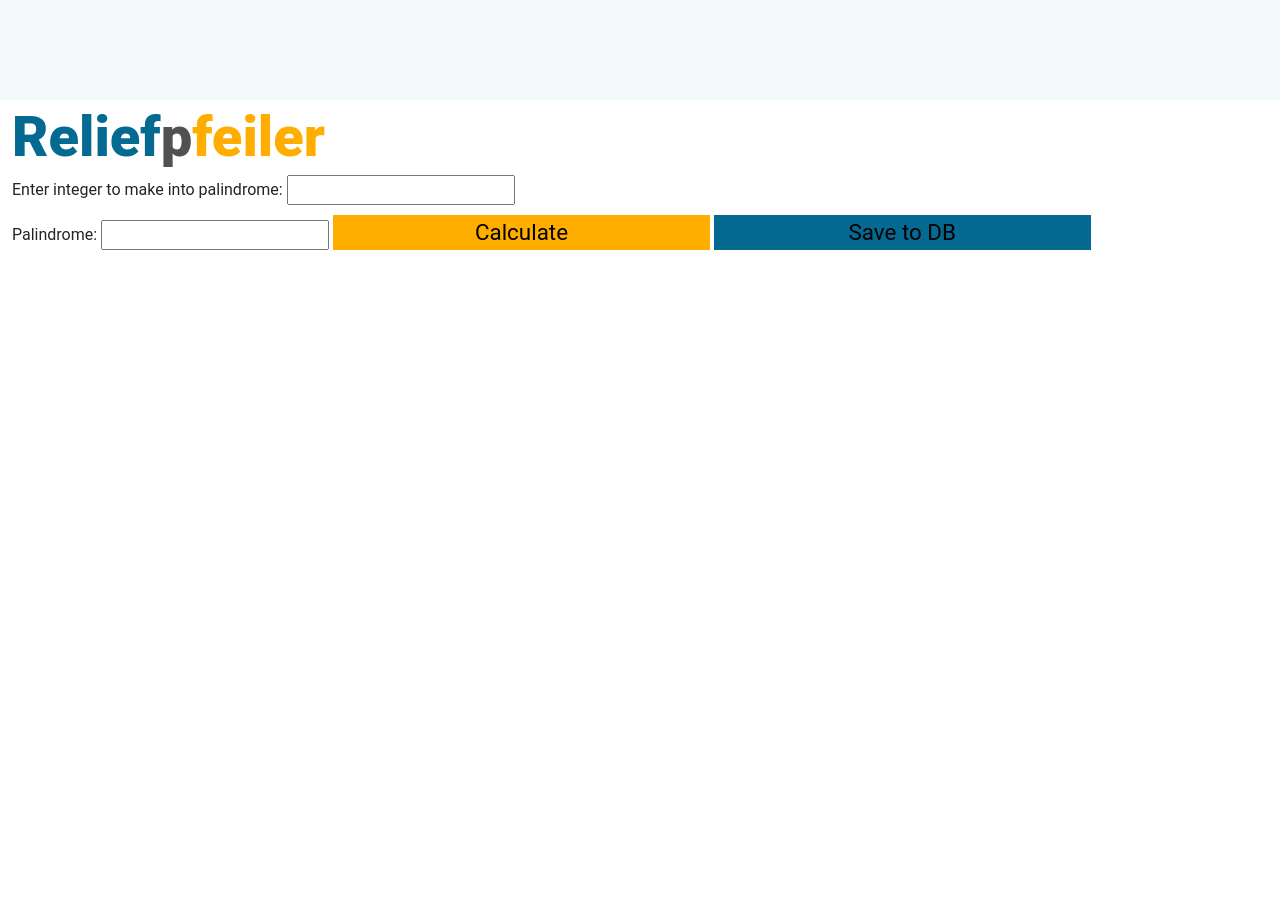
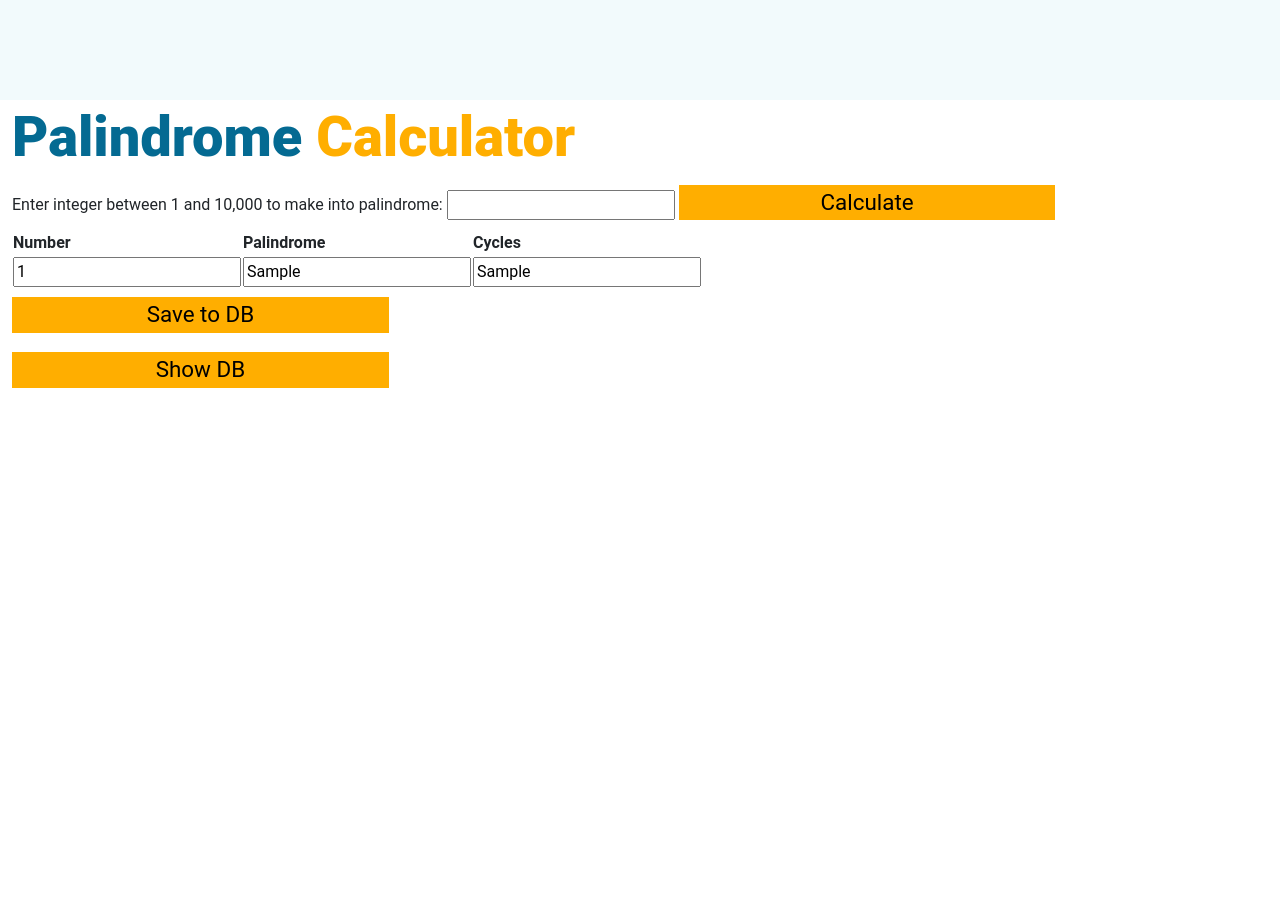
Before and after one commit to maxtwoone/HMSChallenge, a Flask app: template templates/index.html in a window 1280 px wide. Shown: the top 899 px of the page. Run offline with Flask 2, Linux system fonts and the light colour scheme; the template is opened without the code that fills it: most values are stand-ins (such as "Sample title", 1, 10 or a date in 2020); lists and menus that the app fills with data are empty.

Commit message:
finished up everything?!

```diff
--- a/app.py
+++ b/app.py
@@ -1,6 +1,8 @@
 from flask import Flask, render_template, url_for, request, redirect
 from flask_sqlalchemy import SQLAlchemy
 import math
+import Palindrome
+
 
 app = Flask(__name__)
 app.config['SQLALCHEMY_DATABASE_URI'] = 'sqlite:///palindromes.db'
@@ -11,8 +13,6 @@ class Palindromes(db.Model):
     palindrome = db.Column(db.Integer, nullable=False)
     cycles = db.Column(db.Integer)
 
-
-
 def rev(num):
     return int(num != 0) and ((num % 10) * \
              (10**int(math.log(num, 10))) + \
@@ -20,9 +20,33 @@ def rev(num):
 
 @app.route('/', methods=['GET', 'POST'])
 def index():
+    if request.method == 'POST':
+        if request.form['number'].isdigit() and int(request.form['number']) <= 10_000:
+            number = int(request.form['number'])
+            palindrome = Palindrome.palindrome(number)[0]
+            cycles = Palindrome.palindrome(number)[1]
+            return render_template('/index.html', number=number, palindrome=palindrome, cycles=cycles)
+        else:
+            return 'Your number is not an integer between 1 and 10,000'
+
     return render_template('/index.html')
 
-
+@app.route('/Database', methods=['GET', 'POST'])
+def database():
+    if request.method == 'POST':
+        number = int(request.form['number2'])
+        palindrome = int(request.form['palindrome2'])
+        cycles = int(request.form['cycles2'])
+        new_palindrome = Palindromes(number=number, palindrome=palindrome, cycles=cycles)
+        try:
+            db.session.add(new_palindrome)
+            db.session.commit()
+            return redirect('/Database')
+        except:
+            return 'There was an issue adding the palindrome to the database'
+    else:
+        palindromes = Palindromes.query.order_by(Palindromes.number).all()
+        return render_template('database.html', palindromes=palindromes)
 
 
 if __name__ == "__main__":
--- a/templates/index.html
+++ b/templates/index.html
@@ -6,19 +6,37 @@
 
 {% block body %}
 
-<h1><span class="blau">Relief</span>p<span class="orange">feiler</span></h1>
+<h1><span class="blau">Palindrome </span><span class="orange">Calculator</span></h1>
 <div class="form">
         <form action="/" method="POST">
-            <label>Enter integer to make into palindrome:
+            <label>Enter integer between 1 and 10,000 to make into palindrome:
                 <input type="text" name="number" id="number">
-            </label><br>
-            <label>Palindrome:
-                <input type="text" name="palindrome" id="palindrome">
             </label>
-            <input type="submit" value="Calculate" class="orange-button">
-            <input type="submit" value="Save to DB" class="blue-button">
+            <input type="submit" value="Calculate" class="orange-button"><br>
         </form>
-    </div>
+</div>
+<div>
+    {% if number %}
+    <form action="/Database" method="POST">
+    <table>
+        <tr>
+            <th>Number</th>
+            <th>Palindrome</th>
+            <th>Cycles</th>
+        </tr>
+        <tr>
+            <th><input type="text" id="number2" name="number2" value={{number}} readonly></th>
+            <th><input type="text" id="palindrome2" name="palindrome2" value={{palindrome}} readonly></th>
+            <th><input type="text" id="cycles2" name="cycles2" value={{cycles}} readonly></th>
+        </tr>
+    </table>
+        <button class="orange-button">Save to DB</button>
+    </form>
+    {% endif %}
+    <form action="/Database" method="GET">
+        <button class="orange-button">Show DB</button>
+    </form>
+</div>
 
 {% endblock %}
 </html>
```
Also changed, not shown: Palindrome.py (+3 -4 lines), templates/database.html (added, +32 -0 lines), tests/unit/test_palindromes.py (added, +20 -0 lines), palindromes.db (added), tests/unit/test_app.py (deleted).
